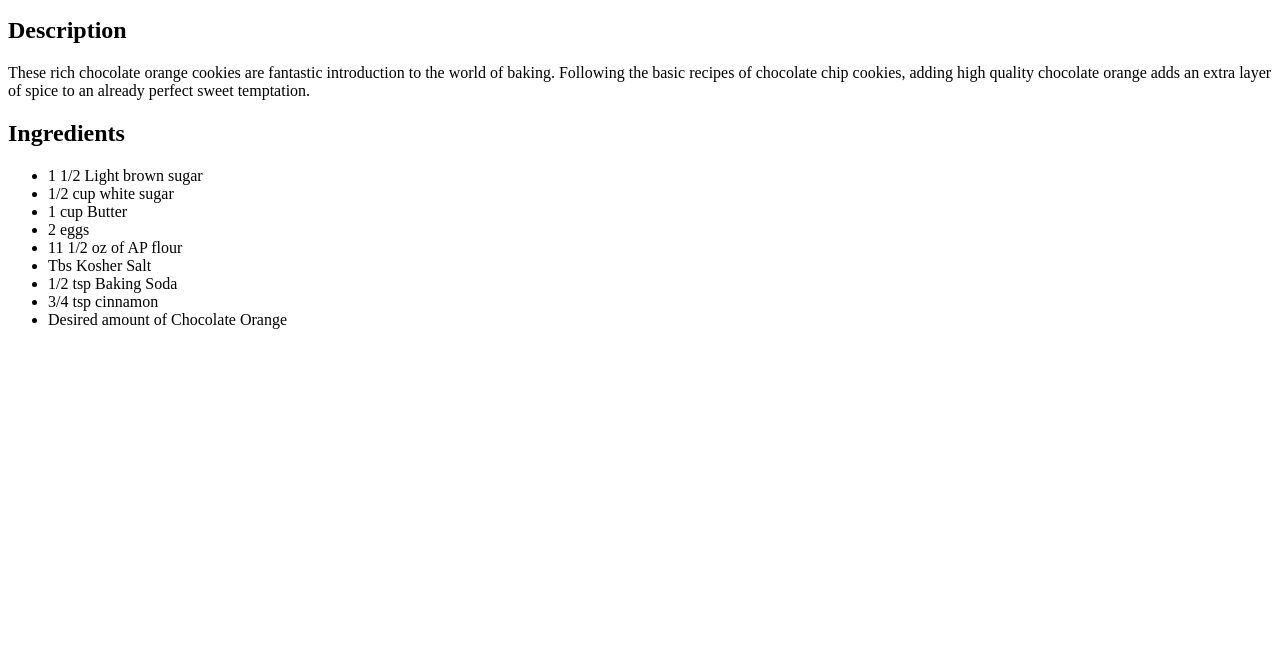
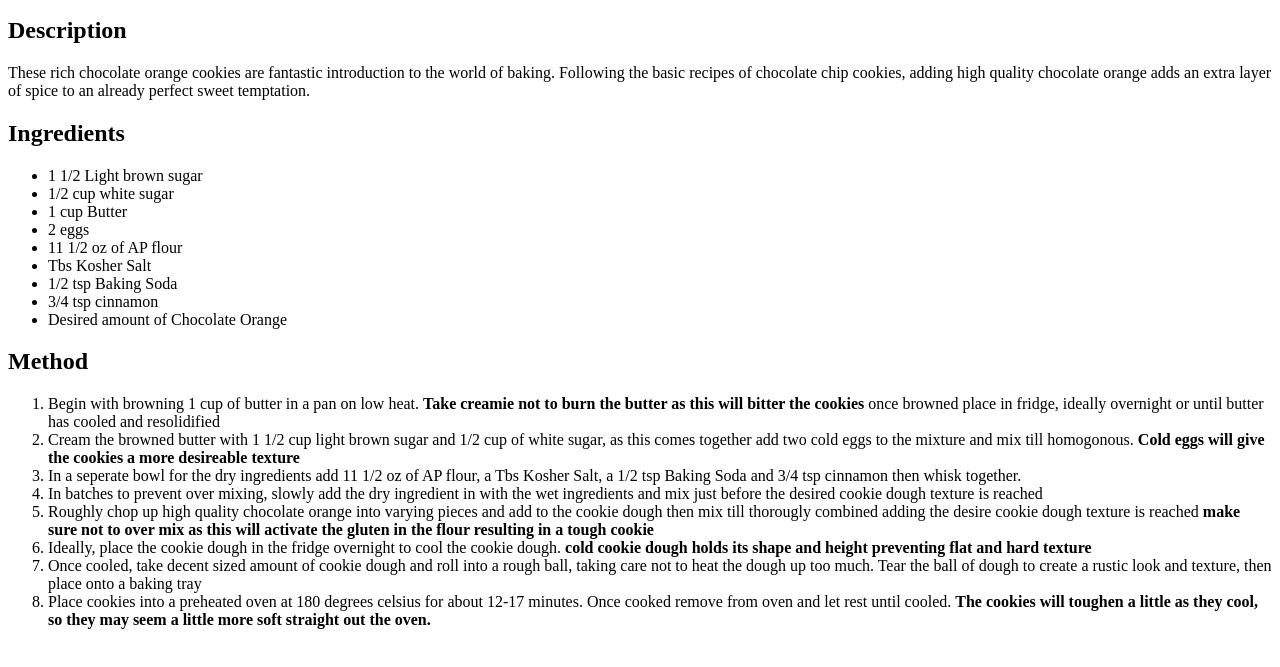
Before and after one commit to Kylemcd2000/odin-recipes, a plain HTML site: page recipes/cookies.html in a window 1280 px wide. Shown: the part 101-768 px from the top of the page. Drawn offline with Linux system fonts and the light colour scheme.

Commit message:
add Method to cookie.html

```diff
--- a/recipes/cookies.html
+++ b/recipes/cookies.html
@@ -34,5 +34,53 @@
 
     </ul>
 
+    <h2>Method</h2>
+
+    <ol>
+        <li>Begin with browning 1 cup of butter in a pan on low heat.
+            <strong>Take creamie not to burn the butter
+            as this will bitter the cookies</strong> once browned place in
+            fridge, ideally overnight or until butter has cooled and resolidified
+        </li>
+        <li>Cream the browned butter with 1 1/2 cup light brown sugar
+            and 1/2 cup of white sugar, as this comes together add two cold
+            eggs to the mixture and mix till homogonous.
+            <strong>Cold eggs will give the cookies a more desireable texture</strong>
+        </li>
+        <li>In a seperate bowl for the dry ingredients add 11 1/2 oz of AP flour,
+            a Tbs Kosher Salt, a 1/2 tsp Baking Soda and 3/4 tsp cinnamon
+            then whisk together.
+        </li>
+        <li>In batches to prevent over mixing, slowly add the dry ingredient
+            in with the wet ingredients and mix just before the desired cookie
+            dough texture is reached
+        </li>
+        <li>Roughly chop up high quality chocolate orange into varying pieces
+            and add to the cookie dough then mix till thorougly combined adding
+            the desire cookie dough texture is reached
+            <strong>make sure not to over mix as this will activate the gluten
+                in the flour resulting in a tough cookie
+            </strong>
+        </li>
+        <li>Ideally, place the cookie dough in the fridge overnight
+            to cool the cookie dough.
+            <strong>cold cookie dough holds its shape and height preventing
+                flat and hard texture
+            </strong>
+        </li>
+        <li>Once cooled, take decent sized amount of cookie dough and roll
+            into a rough ball, taking care not to heat the dough up too much.
+            Tear the ball of dough to create a rustic look and texture, then place
+            onto a baking tray
+        </li>
+        <li>
+            Place cookies into a preheated oven at 180 degrees celsius
+            for about 12-17 minutes. Once cooked remove from oven and let rest until
+            cooled.
+            <strong>The cookies will toughen a little as they cool, so they
+                may seem a little more soft straight out the oven.
+            </strong>
+        </li>
+    </ol>
 </body>
 </html>
```
